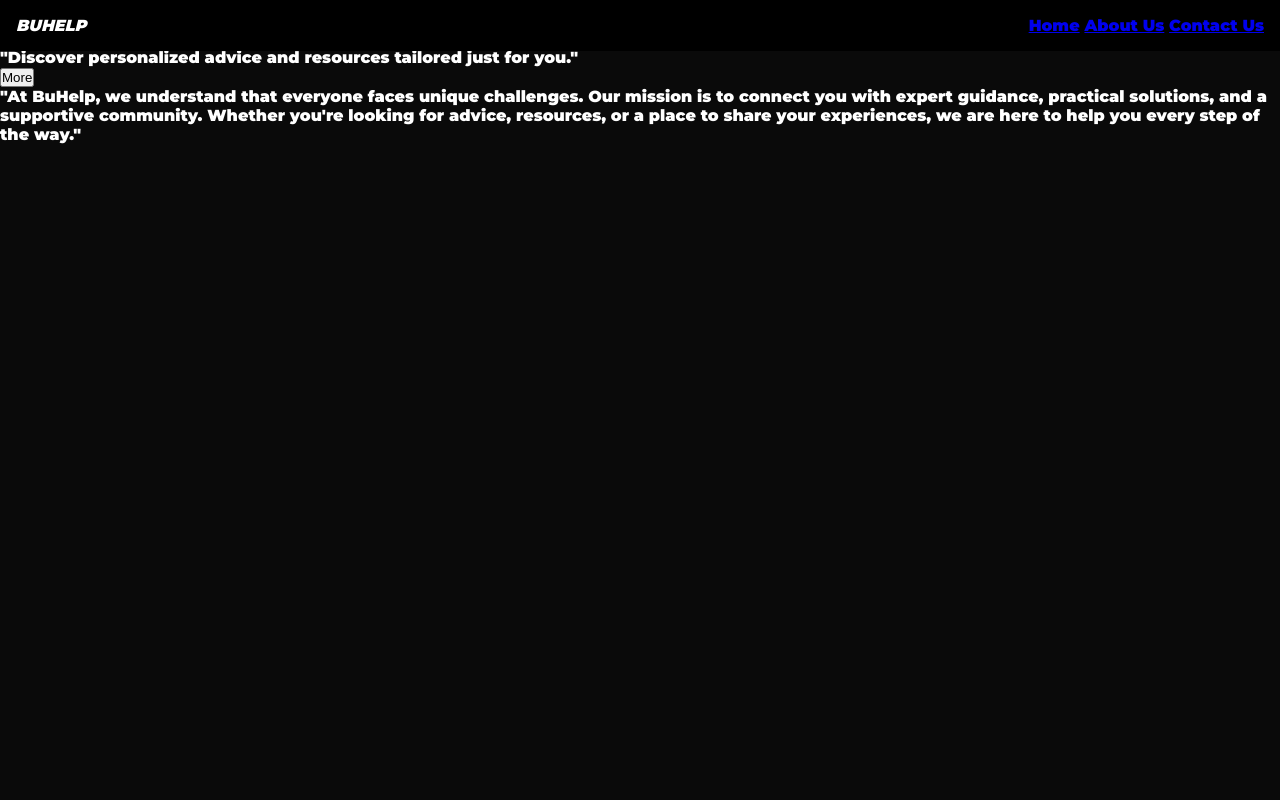
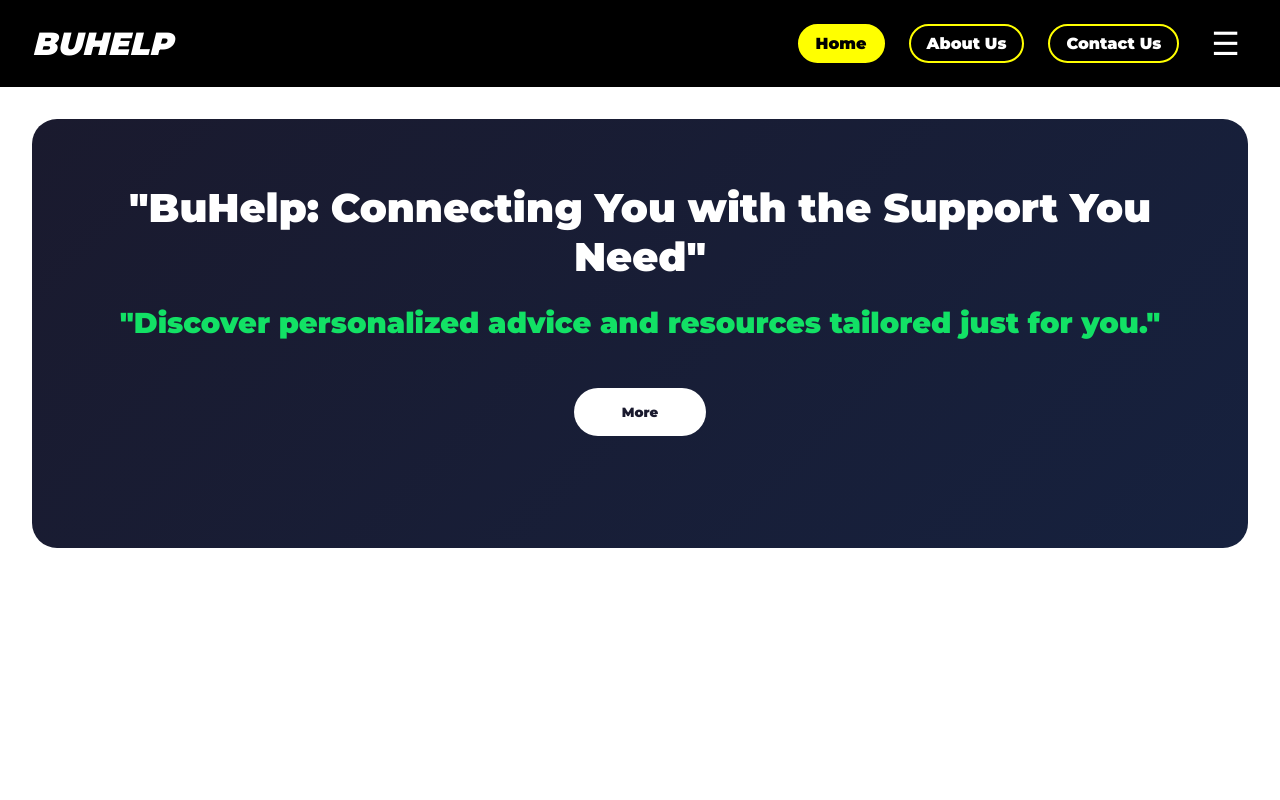
Before and after one commit to Princegaming9026/sagar, a PHP site: page / in a window 1280 px wide. Run offline with PHP 8.4, Linux system fonts and the light colour scheme.

Commit message:
Update styles.css

```diff
--- a/styles.css
+++ b/styles.css
@@ -6,148 +6,30 @@
 
 body {
     font-family: 'Montserrat', sans-serif;
-    background: #0a0a0a;
-    color: white;
 }
 
-/* Loader */
-.loader {
+/* Splash Screen Styles */
+.splash-screen {
     position: fixed;
     top: 0;
     left: 0;
     width: 100%;
     height: 100%;
-    background: black;
+    background: #12E165;
     display: flex;
     justify-content: center;
     align-items: center;
-    animation: maskOut 0.5s 2s forwards;
     z-index: 1000;
+    animation: maskOut 0.5s ease-in 2s forwards;
 }
 
-.loader-text {
+.splash-text {
     font-family: 'DM Sans', sans-serif;
     color: white;
     font-size: 2rem;
-    animation: maskIn 1s forwards;
+    animation: maskIn 0.5s ease-out;
 }
 
-/* Header */
-header {
-    background: black;
-    padding: 1rem;
-    position: fixed;
-    width: 100%;
-    top: 0;
-    z-index: 999;
-    display: flex;
-    justify-content: space-between;
-    align-items: center;
-}
-
-.logo {
-    font-family: 'Montserrat', sans-serif;
-    font-weight: 900;
-    font-style: italic;
-    color: white;
-    animation: slideIn 1s ease-out;
-}
-
-.nav-container {
-    display: flex;
-    align-items: center;
-    gap: 2rem;
-}
-
-.nav-button {
-    color: white;
-    padding: 0.5rem 1.5rem;
-    border: 2px solid yellow;
-    border-radius: 25px;
-    text-decoration: none;
-    transition: all 0.3s ease;
-}
-
-.nav-button:hover {
-    background: blue;
-    border-color: blue;
-}
-
-.hamburger-menu {
-    display: none;
-    color: white;
-    font-size: 1.5rem;
-    cursor: pointer;
-}
-
-.dropdown-menu {
-    display: none;
-    position: absolute;
-    top: 100%;
-    right: 0;
-    background: black;
-    border: 2px solid yellow;
-    border-radius: 10px;
-    padding: 1rem;
-}
-
-.dropdown-menu a {
-    display: block;
-    color: white;
-    text-decoration: none;
-    padding: 0.5rem 1rem;
-    border-radius: 5px;
-    margin: 0.5rem 0;
-}
-
-/* Hero Section */
-.hero {
-    margin-top: 100px;
-    padding: 2rem;
-}
-
-.hero-box {
-    background: #1a1a1a;
-    border-radius: 20px;
-    padding: 2rem;
-    text-align: center;
-}
-
-.more-button {
-    background: white;
-    color: black;
-    padding: 1rem 2rem;
-    border: none;
-    border-radius: 30px;
-    margin-top: 1rem;
-    cursor: pointer;
-    transition: all 0.3s ease;
-}
-
-.info-box {
-    display: none;
-    background: #2a2a2a;
-    padding: 1.5rem;
-    margin-top: 1rem;
-    border-radius: 15px;
-}
-
-/* Responsive Design */
-@media (max-width: 768px) {
-    .nav-links {
-        display: none;
-    }
-
-    .hamburger-menu {
-        display: block;
-    }
-
-    .nav-container.active .dropdown-menu {
-        display: block;
-    }
-}
-
-/* Animations */
 @keyframes maskIn {
     from { clip-path: inset(0 100% 0 0); }
     to { clip-path: inset(0 0 0 0); }
@@ -158,94 +40,218 @@
     to { clip-path: inset(0 0 0 100%); }
 }
 
+/* Header Styles */
+.header {
+    background: #000;
+    padding: 1rem 2rem;
+    display: flex;
+    justify-content: space-between;
+    align-items: center;
+}
+
+.logo {
+    color: white;
+    font-family: 'Montserrat', sans-serif;
+    font-weight: 900;
+    font-style: italic;
+    font-size: 2rem;
+    animation: slideIn 0.5s ease-out;
+}
+
 @keyframes slideIn {
     from { transform: translateX(-100%); }
     to { transform: translateX(0); }
 }
 
-.appear-animation {
-    opacity: 0;
-    transform: translateY(20px);
-    animation: appear 1s ease-out forwards;
+.nav-container {
+    display: flex;
+    align-items: center;
 }
 
-@keyframes appear {
+.nav-links {
+    display: flex;
+    gap: 1.5rem;
+    align-items: center;
+}
+
+.nav-link {
+    color: white;
+    text-decoration: none;
+    padding: 0.5rem 1rem;
+    border-radius: 25px;
+    border: 2px solid yellow;
+    transition: all 0.3s ease;
+}
+
+.nav-link.home {
+    background: yellow;
+    color: #000;
+}
+
+.nav-link:hover {
+    background: blue;
+    border-color: yellow;
+}
+
+.hamburger-menu {
+    position: relative;
+    display: inline-block;
+}
+
+.hamburger-icon {
+    color: white;
+    font-size: 2rem;
+    cursor: pointer;
+    padding: 0.5rem;
+}
+
+.dropdown-content {
+    display: none;
+    position: absolute;
+    right: 0;
+    background: #000;
+    border: 2px solid yellow;
+    border-radius: 8px;
+    padding: 1rem;
+    z-index: 1;
+    min-width: 200px;
+}
+
+.dropdown-content a {
+    display: block;
+    margin: 0.5rem 0;
+}
+
+.hamburger-menu:hover .dropdown-content,
+.hamburger-menu.active .dropdown-content {
+    display: block;
+}
+
+/* Hero Section Styles */
+.hero-section {
+    padding: 4rem 2rem;
+    margin: 2rem;
+    background: linear-gradient(135deg, #1A1A2E 0%, #16213E 100%);
+    border-radius: 25px;
+    animation: fadeIn 1s ease-out;
+}
+
+.content-box {
+    text-align: center;
+}
+
+.quote-main {
+    color: white;
+    font-family: 'Montserrat', sans-serif;
+    font-weight: 900;
+    font-size: 2.5rem;
+    margin-bottom: 1.5rem;
+    animation: slideUp 0.8s ease-out;
+}
+
+.quote-sub {
+    color: #12E165;
+    font-family: 'Montserrat', sans-serif;
+    font-weight: 900;
+    font-size: 1.8rem;
+    margin-bottom: 2rem;
+    animation: slideUp 0.8s ease-out 0.3s forwards;
+    opacity: 0;
+}
+
+.more-btn {
+    background: white;
+    color: #1A1A2E;
+    padding: 1rem 3rem;
+    border: none;
+    border-radius: 30px;
+    font-family: 'Montserrat', sans-serif;
+    font-weight: 700;
+    cursor: pointer;
+    transition: all 0.3s ease;
+    margin: 1rem 0;
+}
+
+.more-btn:hover {
+    background: #2563EB;
+    color: white;
+    transform: scale(1.05);
+}
+
+.hidden-content {
+    max-height: 0;
+    overflow: hidden;
+    transition: all 0.5s ease;
+    background: rgba(255, 255, 255, 0.1);
+    border-radius: 15px;
+    margin: 1rem auto;
+    width: 80%;
+    display: flex;
+    align-items: center;
+}
+
+.hidden-content.active {
+    max-height: 1000px;
+    padding: 2rem;
+    margin: 2rem auto;
+}
+
+.hidden-text {
+    color: white;
+    font-family: 'Montserrat', sans-serif;
+    font-weight: 300;
+    font-style: italic;
+    font-size: 1.1rem;
+    line-height: 1.6;
+}
+
+/* Animations */
+@keyframes fadeIn {
+    from { opacity: 0; }
+    to { opacity: 1; }
+}
+
+@keyframes slideUp {
+    from {
+        transform: translateY(30px);
+        opacity: 0;
+    }
     to {
+        transform: translateY(0);
         opacity: 1;
-        transform: translateY(0);
     }
 }
 
-/* Section Styles */
-.section-box {
-    background: #1a1a1a;
-    border-radius: 20px;
-    padding: 2rem;
-    margin: 2rem 0;
+/* Sticky Header */
+.header {
+    position: sticky;
+    top: 0;
+    z-index: 100;
 }
 
-.grid-container {
-    display: grid;
-    grid-template-columns: repeat(auto-fit, minmax(300px, 1fr));
-    gap: 1.5rem;
-    margin-top: 1.5rem;
+/* Responsive Design */
+@media (max-width: 768px) {
+    .desktop-only {
+        display: none;
     }
 
-.section-button {
-    background: transparent;
-    border: 2px solid white;
-    color: white;
-    padding: 1rem;
-    border-radius: 15px;
-    cursor: pointer;
-    transition: all 0.3s ease;
+    .mobile-only {
+        display: block;
+    }
 }
 
-.section-button:hover {
-    background: blue;
-    border-color: blue;
+@media (min-width: 769px) {
+    .mobile-only {
+        display: none;
     }
 
-/* Additional Styles */
-.red-text {
-    color: #ff4444;
+@media (max-width: 1024px) {
+    .nav-links {
+        gap: 1rem;
     }
 
-.green-text {
-    color: #12E165;
+    .nav-link {
+        padding: 0.5rem 0.8rem;
+        font-size: 0.9rem;
     }
-
-.button-group {
-    display: flex;
-    gap: 1rem;
-    flex-wrap: wrap;
-    margin-top: 1rem;
 }
-
-.news-box {
-    text-align: center;
-    padding: 2rem;
-    background: #2a2a2a;
-    border-radius: 15px;
-    margin-top: 1rem;
-}
-
-.news-button {
-    background: #12E165;
-    color: black;
-    font-weight: bold;
-    margin-top: 1.5rem;
-}
-
-.grid-item {
-    background: #2a2a2a;
-    padding: 1.5rem;
-    border-radius: 15px;
-    border: 2px solid #3a3a3a;
-}
-
-.section-heading {
-    margin-bottom: 2rem;
-    text-align: center;
-    font-size: 2rem;
-}
```
Lines whose indentation alone changed are shown as unchanged.
